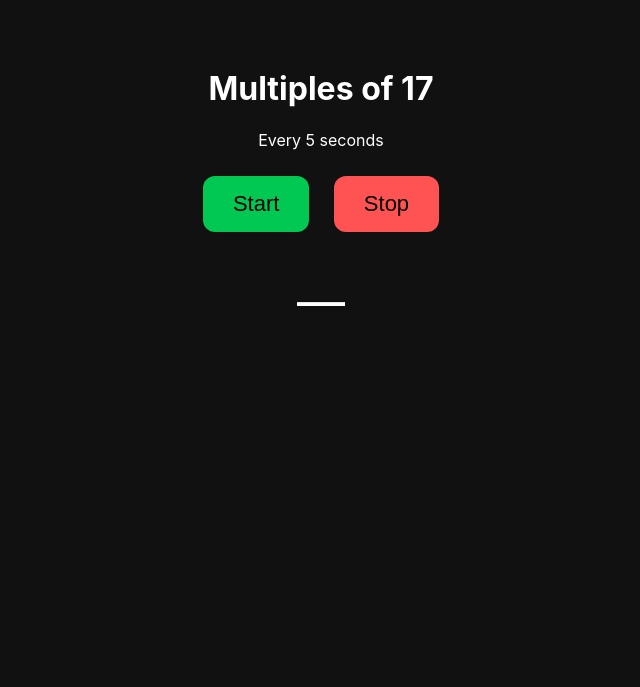
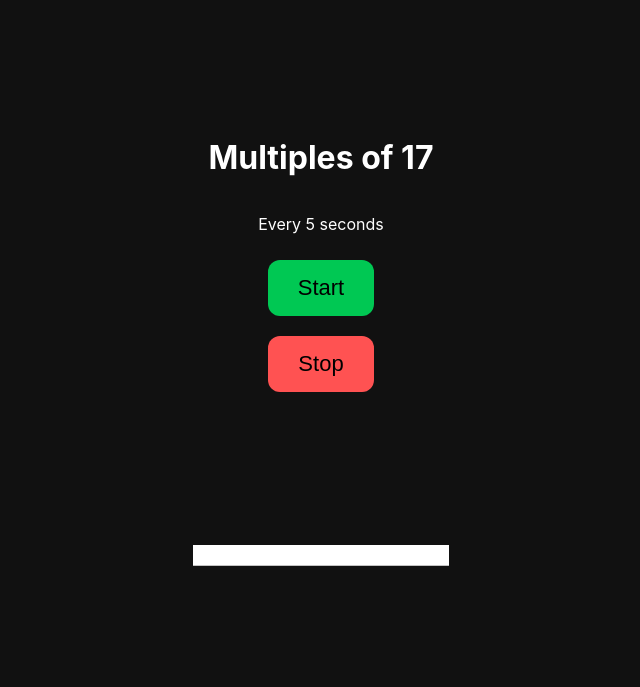
Before and after one commit to areteceresio/multiples-of-17, a plain HTML site: page index.html in a window 1280 px wide. Shown: the whole page, without its empty margins (319-959 px from the left). Drawn offline with Linux system fonts and the light colour scheme.

Commit message:
Landscape

```diff
--- a/index.html
+++ b/index.html
@@ -6,13 +6,21 @@
   <meta name="viewport" content="width=device-width, initial-scale=1.0">
   <title>17x Audio Trainer</title>
   <style>
-    body {
-      font-family: -apple-system, BlinkMacSystemFont, sans-serif;
+  html, body {
+    margin: 0;
+    padding: 0;
+    height: 100%;
+    width: 100%;
     background: #111;
     color: #fff;
+    display: flex;
+    flex-direction: column;
+    justify-content: center;
+    align-items: center;
+    font-family: -apple-system, BlinkMacSystemFont, sans-serif;
     text-align: center;
-      padding: 40px;
   }
+
   button {
     font-size: 22px;
     padding: 15px 30px;
@@ -22,12 +30,24 @@
     background: #00c853;
     color: black;
   }
+
   button.stop {
     background: #ff5252;
   }
+
   #number {
-      font-size: 48px;
-      margin-top: 30px;
+    font-size: 20vw;          /* Responsive size based on viewport width */
+    line-height: 1.1;
+    max-width: 100%;
+    max-height: 90%;           /* Prevent overflow vertically */
+    word-wrap: break-word;
+    white-space: nowrap;
+  }
+
+  @media (orientation: portrait) {
+    #number {
+      font-size: 35vw;        /* Portrait size smaller to fit screen */
+    }
   }
 </style>
 </head>
```
Lines whose indentation alone changed are shown as unchanged.
